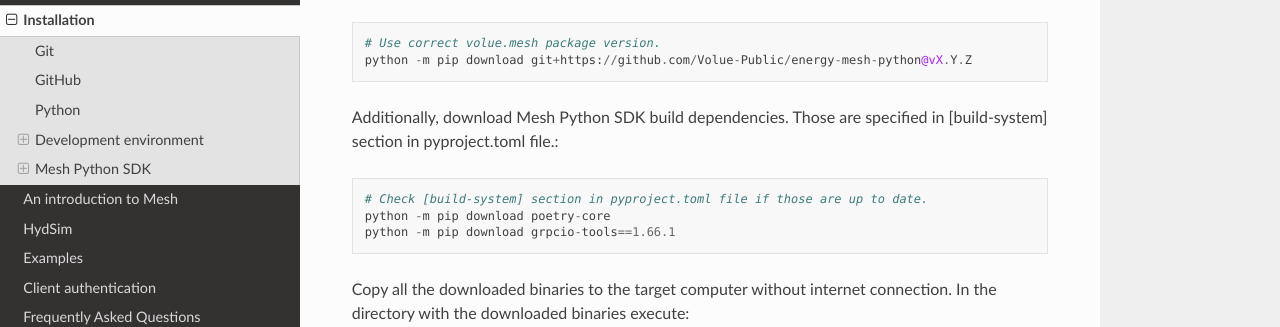
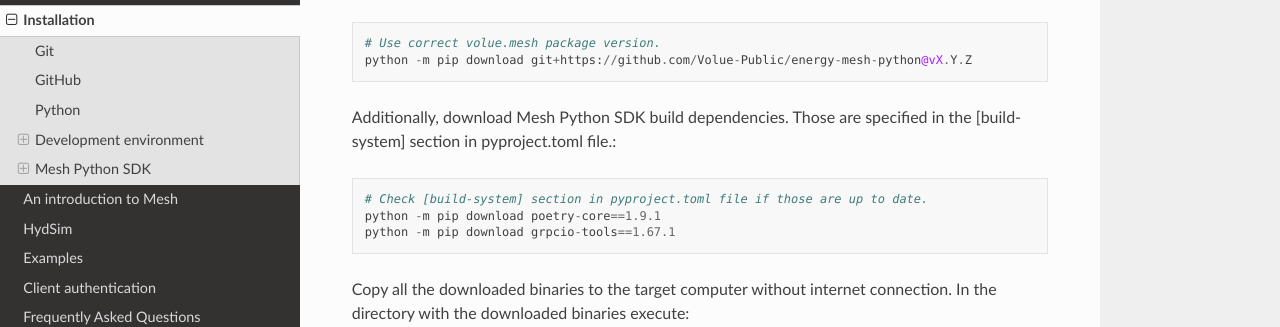
Before and after one commit to Volue-Public/energy-mesh-python, a Sphinx documentation site: the page built from docs/source/installation.rst, in a window 1280 px wide and 900 px high, scrolled down 2546 px. Shown: the part 150-477 px from the top of the window. Built offline with Sphinx 7.4.7 and the Read the Docs theme 3.1.0, drawn with Linux system fonts in a browser that asks for light colours.

Commit message:
docs: add more info to offline installation

```diff
--- a/docs/source/installation.rst
+++ b/docs/source/installation.rst
@@ -117,12 +117,12 @@ Python's standard package manager system pip::
     python -m pip download git+https://github.com/Volue-Public/energy-mesh-python@vX.Y.Z
 
 
-Additionally, download Mesh Python SDK build dependencies. Those are specified in [build-system]
+Additionally, download Mesh Python SDK build dependencies. Those are specified in the [build-system]
 section in pyproject.toml file.::
 
     # Check [build-system] section in pyproject.toml file if those are up to date.
-    python -m pip download poetry-core
-    python -m pip download grpcio-tools==1.66.1
+    python -m pip download poetry-core==1.9.1
+    python -m pip download grpcio-tools==1.67.1
 
 Copy all the downloaded binaries to the target computer without internet connection.
 In the directory with the downloaded binaries execute::
```
